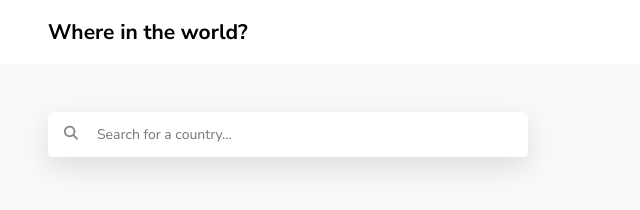
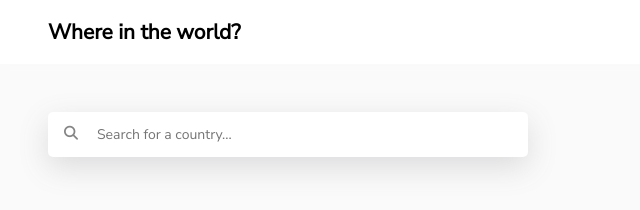
Before and after one commit to JehadJitan/Week-3-Assignment-Harri, a plain HTML site: page index.html in a window 1280 px wide. Shown: the full height of the page, 0-640 px from the left. Drawn offline with Linux system fonts and the light colour scheme; no server answers.

Commit message:
font change

```diff
--- a/style.css
+++ b/style.css
@@ -1,6 +1,5 @@
 @import url("https://fonts.googleapis.com/css2?family=Nunito+Sans&display=swap");
-@import url("https://fonts.googleapis.com/css2?family=Nunito+Sans:wght@400;700&display=swap");
-@import url("https://fonts.googleapis.com/css2?family=Nunito:wght@200;300;600;800&display=swap");
+@import url("https://fonts.googleapis.com/css2?family=Nunito:wght@200;300;400;600;700;800&display=swap");
 :root {
   --home-fs: 14px;
   --about-fs: 16px;
```
